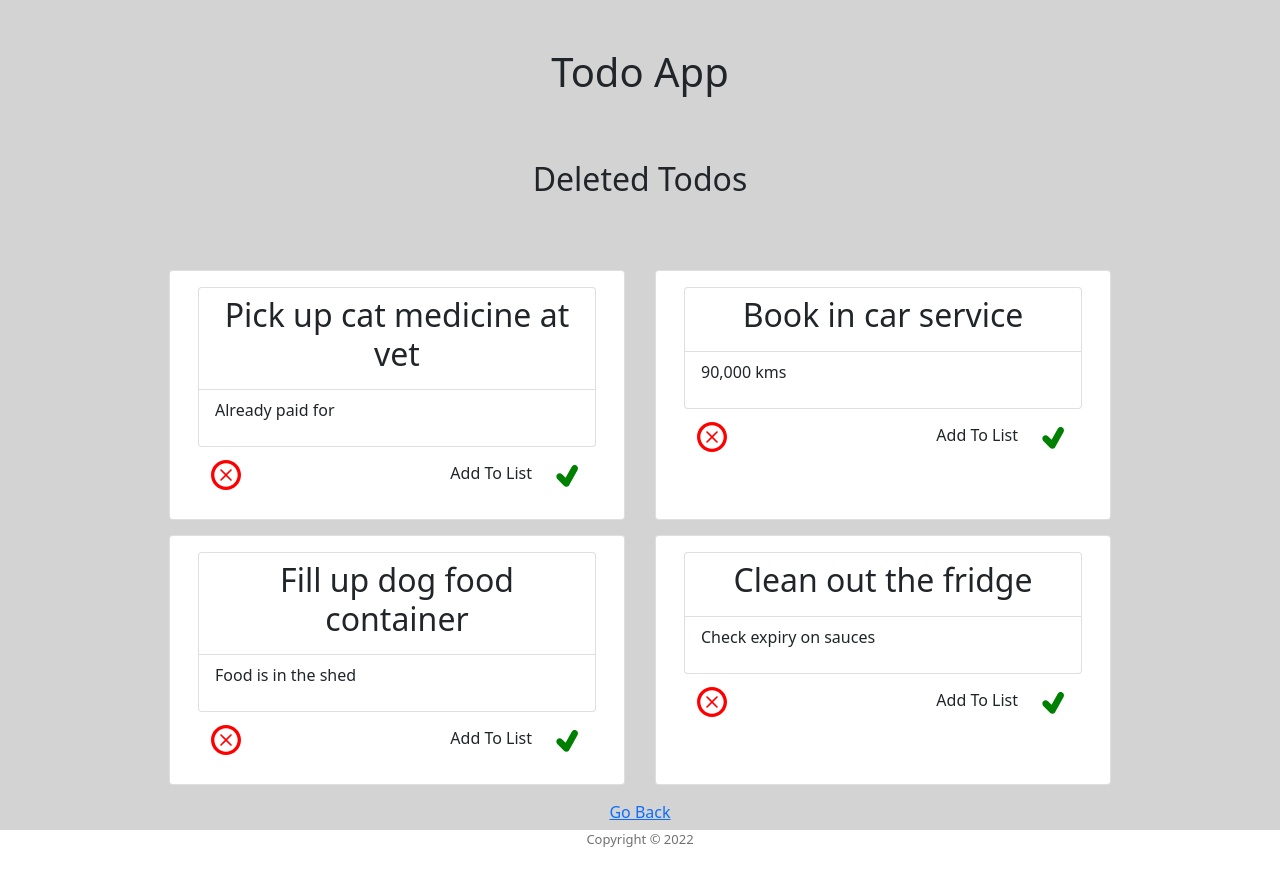
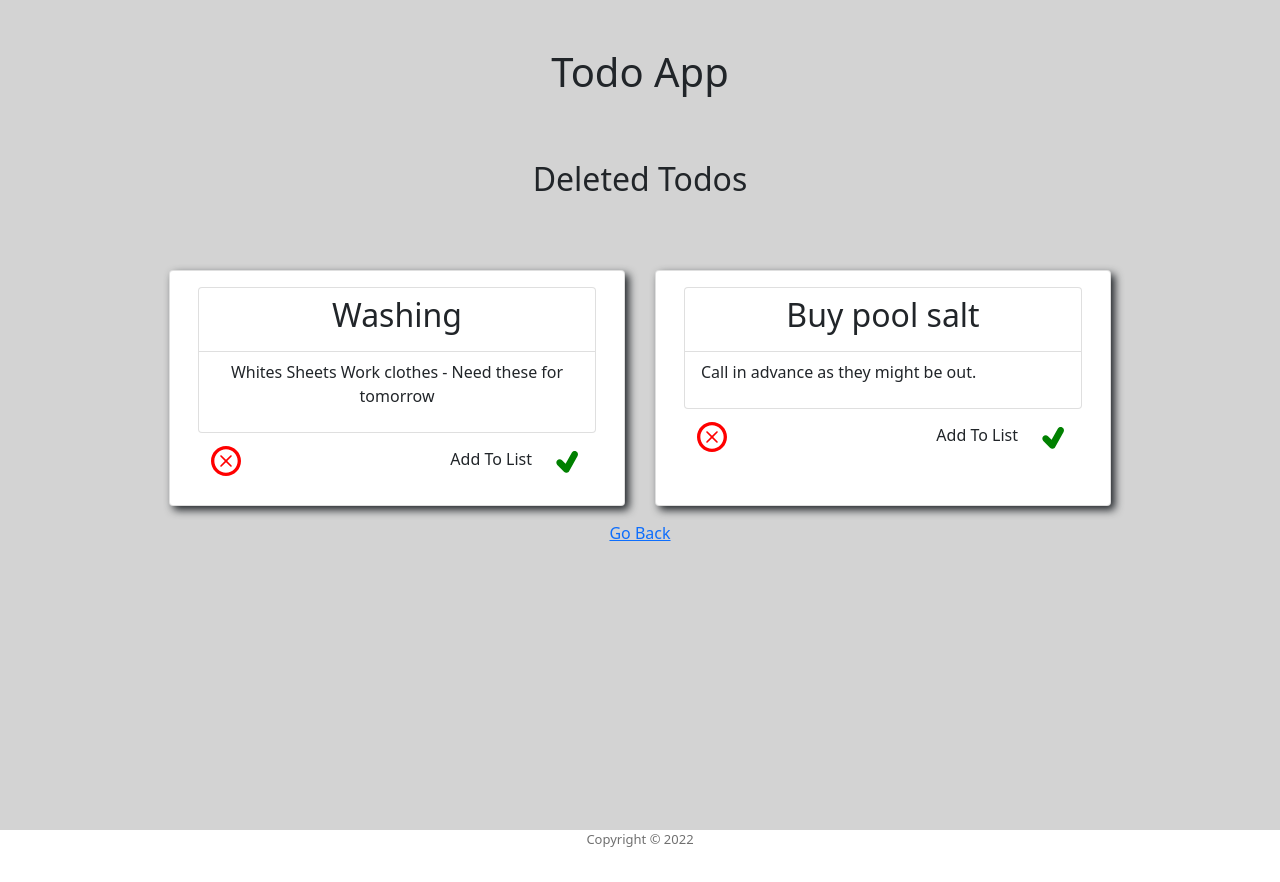
Before and after one commit to Bassy-Teisen/Sebastian-Todo-App, a React (Vite) app: page /DeletedTodos in a window 1280 px wide. Built offline with nearby package versions, Linux system fonts and the light colour scheme; data requests are answered from the project's data file.

Commit message:
added some basic box shadow to cards and add/close button

```diff
--- a/db.json
+++ b/db.json
@@ -5,27 +5,20 @@
       "description": "Whites\nSheets\nWork clothes - Need these for tomorrow",
       "priority": true,
       "id": 1,
-      "trash": false
+      "trash": true
     },
     {
       "todotitle": "Pick up cat medicine at vet",
       "description": "Already paid for",
       "priority": true,
       "id": 2,
-      "trash": true
+      "trash": false
     },
     {
       "todotitle": "Buy pool salt",
       "description": "Call in advance as they might be out.",
       "priority": false,
       "id": 3,
-      "trash": false
-    },
-    {
-      "todotitle": "Book in car service",
-      "description": "90,000 kms ",
-      "priority": false,
-      "id": 4,
       "trash": true
     },
     {
@@ -33,7 +26,7 @@
       "description": "Food is in the shed",
       "priority": false,
       "id": 5,
-      "trash": true
+      "trash": false
     },
     {
       "todotitle": "Ring mum to see if shes coming for dinner next week",
@@ -54,7 +47,7 @@
       "description": "Check expiry on sauces",
       "priority": false,
       "id": 8,
-      "trash": true
+      "trash": false
     },
     {
       "todotitle": "Buy a new desk pad",
--- a/src/App.css
+++ b/src/App.css
@@ -10,6 +10,7 @@
 .card {
   text-align: center;
   margin: 15px;
+  box-shadow: 0.25rem 0.25rem 0.5rem;
 }
 
 .appTitle {
@@ -20,6 +21,10 @@
   display: flex;
   justify-content: center;
   margin: 4rem;
+}
+
+.button:hover {
+  box-shadow: 0.25rem 0.25rem 0.5rem black;
 }
 
 .click {
--- a/src/components/TodoButton.jsx
+++ b/src/components/TodoButton.jsx
@@ -3,7 +3,7 @@ import Button from 'react-bootstrap/Button'
 const TodoButton = ({color, text, onClick}) => {
 
     return (
-        <div>
+        <div className='addButton'>
             {/* button used to open add todo form */}
             <Button style={{ backgroundColor: color}} className="button" onClick={onClick} >{text}</Button>
         </div>
```
